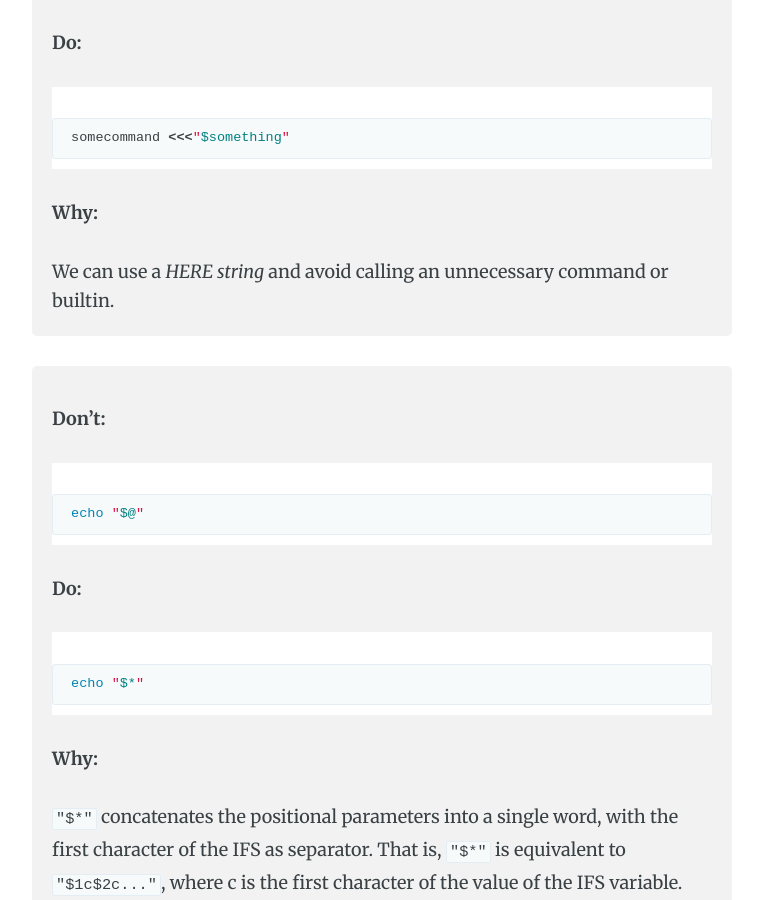
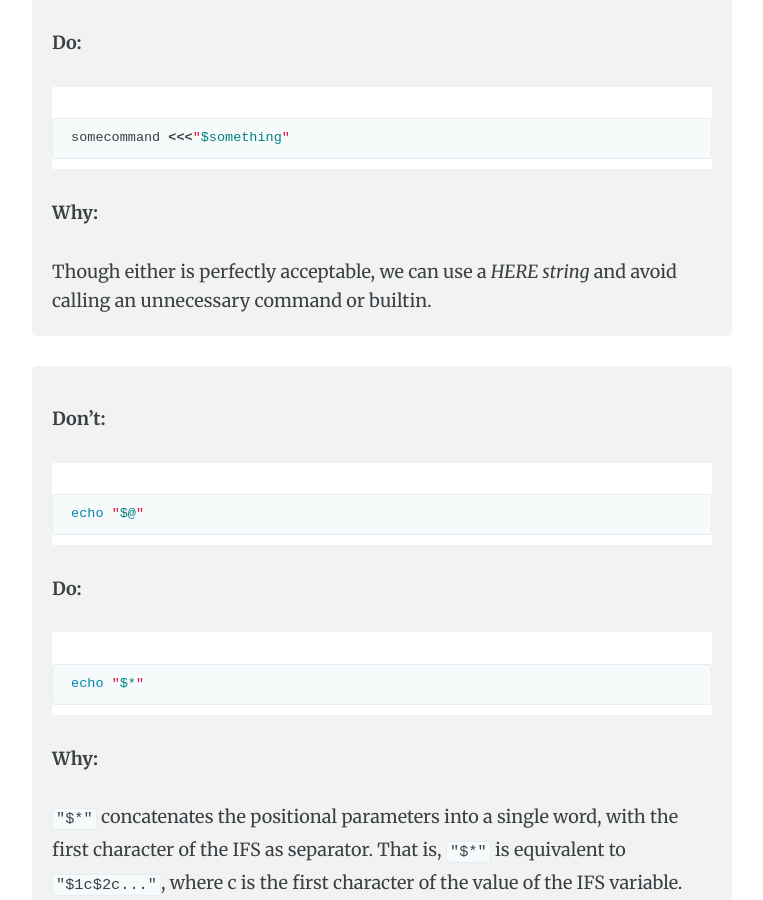
Before and after one commit to brbsix/brbsix.github.io, a Jekyll site: the page built from _posts/2015-11-29-bash-scripting-dos-and-donts.md, in a window 1280 px wide and 900 px high, scrolled down 5214 px. Shown: the whole window, without its empty margins (258-1021 px from the left). Built offline with Jekyll 4.4.1, drawn with Linux system fonts in a browser that asks for light colours; comment, search, counter and statistics services are not loaded.

Commit message:
Revise description

```diff
--- a/_posts/2015-11-29-bash-scripting-dos-and-donts.md
+++ b/_posts/2015-11-29-bash-scripting-dos-and-donts.md
@@ -177,7 +177,7 @@ If you're using `cat` for some other purpose then you probably shouldn't be usin
 
 **Why:**
 
-We can use a *HERE string* and avoid calling an unnecessary command or builtin.
+Though either is perfectly acceptable, we can use a *HERE string* and avoid calling an unnecessary command or builtin.
 
 </div>
 
```
